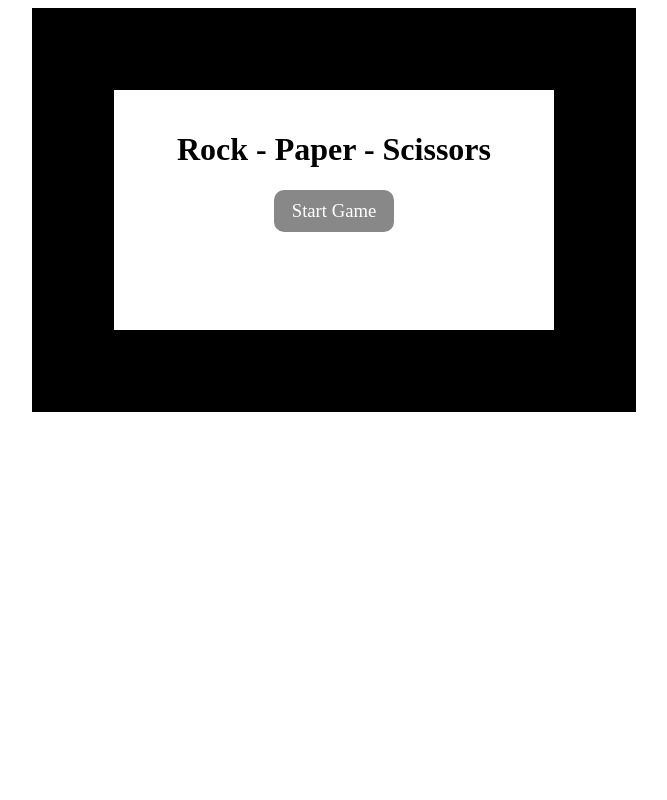
After one commit to mtorgalsboeen/cst336-mtorgalsboeen, a PHP site: page /homework/hw4/index.html in a window 1280 px wide. The commit adds this page. Shown: the whole page, without its empty margins (306-973 px from the left). Run offline with PHP 8.4, Linux system fonts and the light colour scheme.

Commit message:
Added some functonality for my rock,paper,scissors game

```diff
--- /dev/null
+++ b/workspace/homework/hw4/index.html
@@ -0,0 +1,63 @@
+<html>
+	<head>
+		<title>Rock Paper Scissors</title>
+		<link rel="stylesheet" type="text/css" href="rps.css">
+		<script language="javascript" type="text/javascript" src="rps.js"></script>
+	</head>
+	<body onload="init()">
+		<div id="gameWindow">
+
+			<div id="introScreen">
+				<div id="introScreenContent">
+					<h1>Rock - Paper - Scissors</h1>
+					<div id="btnStart" class="button" onclick="startGame()">Start Game</div>
+				</div>
+			</div>
+			<div id="endScreen">
+				<div id="endScreenContent">
+					<h1 id="txtEndTitle">Something beats something!</h1>
+					<h2 id="txtEndMessage">You win, lose or tie!</h2>
+					<div id="btnReplay" class="button" onclick="replay()">Play Again!</div>
+				</div>
+			</div>
+
+			<div id="btnGo" onclick="go()">GO</div>
+
+			<div id="playerPanel">
+				<h2>Player</h2>
+				<img id="imgPlayer" src="images/question.png">
+				<br><br>
+				<div id="btnRock" class="iconButton" onclick="select('rock')">
+					<img src="images/rock.png">
+					<br>Rock
+				</div>
+				<div id="btnPaper" class="iconButton" onclick="select('paper')">
+					<img src="images/paper.png">
+					<br>Paper
+				</div>
+				<div id="btnScissors" class="iconButton" onclick="select('scissors')">
+					<img src="images/scissors.png">
+					<br>Scissors
+				</div>
+			</div>
+
+			<div id="computerPanel">
+				<h2>Computer</h2>
+				<img id="imgComputer" src="images/question.png">
+				<br><br>
+				<div id="lblRock" class="iconLabel">
+					<img src="images/rock.png">
+					<br>Rock
+				</div>
+				<div id="lblPaper" class="iconLabel">
+					<img src="images/paper.png">
+					<br>Paper
+				</div>
+				<div id="lblScissors" class="iconLabel">
+					<img src="images/scissors.png">
+					<br>Scissors
+				</div>
+			</div>
+		</div>
+	</body>
+</html>
--- /dev/null
+++ b/workspace/homework/hw4/rps.css
@@ -0,0 +1,132 @@
+#gameWindow{
+	position: relative;
+	margin: 0 auto;
+	width: 600px;
+	border: 2px solid black;
+	height: 400px;
+	background-color: #DDDDDD;
+}
+
+#playerPanel{
+	position: absolute;
+	left: 40px;
+	top: 20px;
+}
+
+#computerPanel{
+	position: absolute;
+	left: 360px;
+	top: 20px;
+}
+
+#imgComputer, #imgPlayer{
+	width: 200px;
+}
+
+h2{
+	text-align: center;
+	color: maroon;
+}
+
+.iconButton{
+	display: inline-block;
+	margin: 3px;
+	padding: 4px;
+	border-radius: 5px;
+	width: 48px;
+	text-align: center;
+	cursor: hand;
+	cursor: pointer;
+	font-size: 10pt;
+}
+
+.iconButton img{
+	width: 22px;
+}
+
+.iconButton:hover{
+	color: white;
+}
+
+.iconLabel{
+	display: inline-block;
+	margin: 3px;
+	padding: 4px;
+	border-radius: 5px;
+	width: 48px;
+	text-align: center;
+	font-size: 10pt;
+	border: 1px solid black;
+	background-color: #EEEEEE;
+}
+
+.iconLabel img{
+	width: 22px;
+}
+
+#btnGo{
+	position: absolute;
+	left: 260px;
+	top: 270px;
+	padding: 10px;
+	border-radius: 20px;
+	width: 50px;
+	text-align: center;
+	cursor: hand;
+	cursor: pointer;
+	font-size: 14pt;
+	background-color: #0CA619;
+	color: white;
+
+	display: none;
+}
+
+#btnGo:hover{
+	background-color: #0CC819;
+}
+#introScreen{
+	position: absolute;
+	z-index: 100;
+	width: 600px;
+	height: 400px;
+	background-color: black;
+}
+#introScreenContent{
+	width: 400px;
+	height: 200px;
+	padding: 20px;
+	background-color: white;
+	margin: 80 auto;
+	text-align: center;
+}
+.button{
+	padding: 10px;
+	border-radius: 10px;
+	width: 100px;
+	text-align: center;
+	cursor: hand;
+	cursor: pointer;
+	font-size: 14pt;
+	background-color: #888888;
+	color: white;
+	margin: 0 auto;
+}
+.button:hover{
+	background-color: #555555;
+}
+#endScreen{
+	position: absolute;
+	z-index: 101;
+	width: 600px;
+	height: 400px;
+	background-color: black;
+	display: none;
+}
+#endScreenContent{
+	width: 400px;
+	height: 200px;
+	padding: 20px;
+	background-color: white;
+	margin: 80 auto;
+	text-align: center;
+}
--- /dev/null
+++ b/workspace/homework/hw4/rps.js
@@ -0,0 +1,101 @@
+var imgPlayer;
+var btnRock;
+var btnPaper;
+var btnScissors;
+var btnGo;
+var computerChoice;
+var playerChoice;
+
+function init(){
+	imgPlayer = document.getElementById("imgPlayer");
+	btnRock = document.getElementById("btnRock");
+	btnPaper = document.getElementById("btnPaper");
+	btnScissors = document.getElementById("btnScissors");
+	btnGo = document.getElementById("btnGo");
+	deselectAll();
+}
+function deselectAll(){
+	btnPaper.style.backgroundColor = 'silver';
+	btnScissors.style.backgroundColor = 'silver';
+	btnRock.style.backgroundColor = 'silver';
+}
+function select(choice){
+	playerChoice = choice;
+	imgPlayer.src = 'images/' + choice + '.png';
+	deselectAll();
+	if(choice=='rock') btnRock.style.backgroundColor = '#888888';
+	if(choice=='paper') btnPaper.style.backgroundColor = '#888888';
+	if(choice=='scissors') btnScissors.style.backgroundColor = '#888888';
+
+	btnGo.style.display = 'block';
+}
+function go(){
+	var txtEndTitle = document.getElementById('txtEndTitle');
+	var txtEndMessage = document.getElementById('txtEndMessage');
+
+	var numChoice = Math.floor(Math.random()*3); // 0, 1 or 2
+	var imgComputer = document.getElementById('imgComputer');
+
+	document.getElementById('lblRock').style.backgroundColor = '#EEEEEE';
+	document.getElementById('lblPaper').style.backgroundColor = '#EEEEEE';
+	document.getElementById('lblScissors').style.backgroundColor = '#EEEEEE';
+
+	if(numChoice == 0){
+		computerChoice = 'rock';
+		imgComputer.src = 'images/rock.png';
+		document.getElementById('lblRock').style.backgroundColor = 'yellow';
+		if(playerChoice=='rock'){
+			txtEndTitle.innerHTML = '';
+			txtEndMessage.innerHTML = 'TIE';
+		}
+		else if(playerChoice=='paper'){
+			txtEndTitle.innerHTML = 'Paper covers rock';
+			txtEndMessage.innerHTML = 'You win!';
+		}
+		else if(playerChoice=='scissors'){
+			txtEndTitle.innerHTML = 'Rock smashes scissors';
+			txtEndMessage.innerHTML = 'You lose!';
+		}
+	}
+	if(numChoice == 1){
+		computerChoice = 'paper';
+		imgComputer.src = 'images/paper.png';
+		document.getElementById('lblPaper').style.backgroundColor = 'yellow';
+		if(playerChoice=='rock'){
+			txtEndTitle.innerHTML = 'Paper covers rock';
+			txtEndMessage.innerHTML = 'You lose!';
+		}
+		else if(playerChoice=='paper'){
+			txtEndTitle.innerHTML = '';
+			txtEndMessage.innerHTML = 'Tie';
+		}
+		else if(playerChoice=='scissors'){
+			txtEndTitle.innerHTML = 'Scissors cuts paper';
+			txtEndMessage.innerHTML = 'You win!';
+		}
+	}
+	if(numChoice == 2){
+		computerChoice = 'scissors';
+		imgComputer.src = 'images/scissors.png';
+		document.getElementById('lblScissors').style.backgroundColor = 'yellow';
+		if(playerChoice=='rock'){
+			txtEndTitle.innerHTML = 'Rock smashes scissors';
+			txtEndMessage.innerHTML = 'You win!';
+		}
+		else if(playerChoice=='paper'){
+			txtEndTitle.innerHTML = 'Scissors cuts paper';
+			txtEndMessage.innerHTML = 'You lose!';
+		}
+		else if(playerChoice=='scissors'){
+			txtEndTitle.innerHTML = '';
+			txtEndMessage.innerHTML = 'Tie!';
+		}
+	}
+	document.getElementById('endScreen').style.display = 'block';
+}
+function startGame(){
+	document.getElementById('introScreen').style.display = 'none';
+}
+function replay(){
+	document.getElementById('endScreen').style.display = 'none';
+}
--- a/workspace/index.php
+++ b/workspace/index.php
@@ -36,7 +36,7 @@
 									<li><a href="homework/hw1/homework1.php">Homework 1</a></li>
 									<li><a href="homework/hw2/homework2.php">Homework 2</a></li>
 									<li><a href="homework/hw3/index.php">Homework 3</a></li>
-									<li><a href="homework/hw4/homework4.php">Homework 4</a></li>
+									<li><a href="homework/hw4/index.html">Homework 4</a></li>
 									<li><a href="homework/hw5/homework5.php">Homework 5</a></li>
 								</ul>
 						</li>
```
Also changed, not shown: workspace/labs/lab8/earthquake.html (added, +57 -0 lines), workspace/labs/lab8/index.html (added, +104 -0 lines), workspace/homework/hw4/images/paper.png (added), workspace/homework/hw4/images/question.png (added), workspace/homework/hw4/images/rock.png (added), workspace/homework/hw4/images/scissors.png (added).
